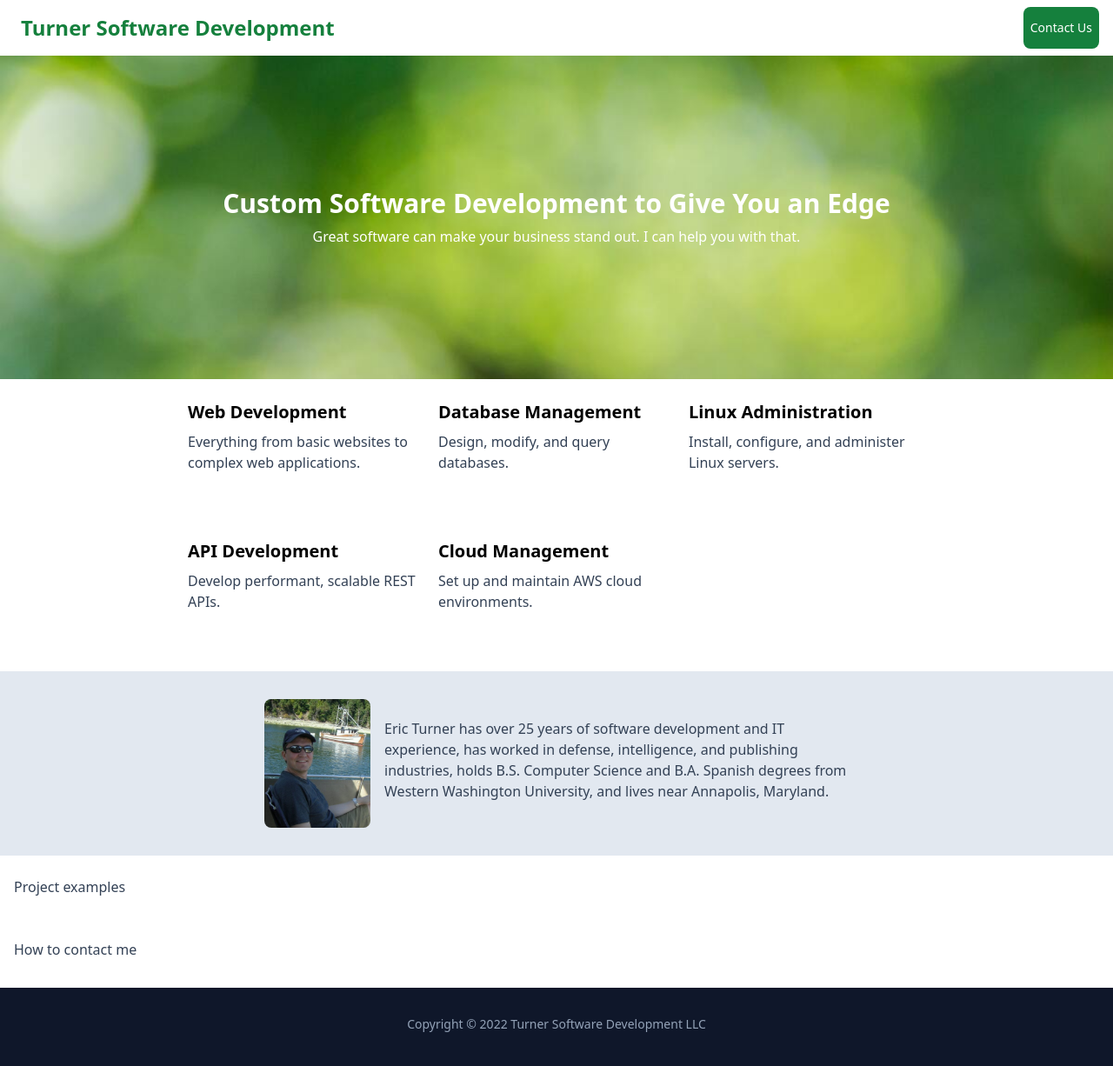
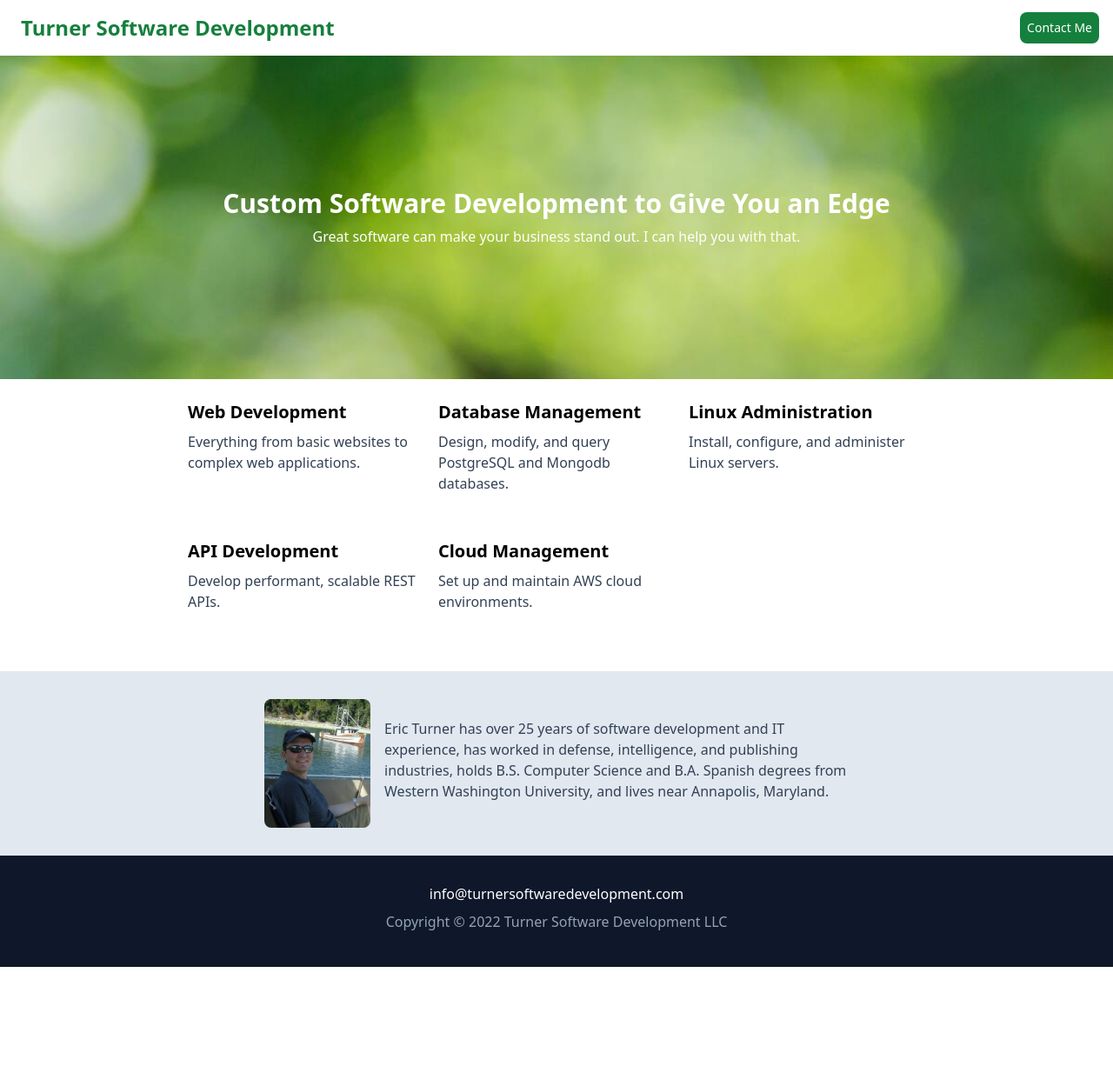
Before and after one commit to TurnerSoftwareDev/turnersoftwaredev.github.io, a Next.js app: page / in a window 1280 px wide. Shown: the whole page at 87% size. After the commit the page ends 1112 px from the top, so only its background shows below. Built offline with nearby package versions, Linux system fonts and the light colour scheme.

Commit message:
Add mailto links

```diff
--- a/components/heroUnit.js
+++ b/components/heroUnit.js
@@ -6,8 +6,7 @@ export default function HeroUnit({className}) {
             className={classNames('hero p-4 md:p-20 lg:p-36 bg-hero-800 md:bg-hero-1200 bg-cover bg-fixed text-white', className)}>
             <div className="flex flex-col lg:justify-center lg:text-center">
                 <h1 className="text-white font-bold">Custom Software Development to Give You an Edge</h1>
-                <p>Great software can make your business stand out.
-                    I can help you with that.</p>
+                <p>Great software can make your business stand out. I can help you with that.</p>
             </div>
         </section>
     )
--- a/components/pageLayout.js
+++ b/components/pageLayout.js
@@ -1,26 +1,52 @@
 import classNames from 'classnames';
 import Head from 'next/head';
+import Link from 'next/link';
 import Logo from './logo';
 import Button from './button';
 
+function Header({className}) {
+    const textColor = "text-green-700";
+    return (
+        <header className={classNames('header', className)}>
+            <div className="flex flex-row px-4 py-2 justify-between items-center align-middle">
+                <Logo className={textColor}/>
+                    <Button className={'bg-green-700'}>
+                        <Link href='mailto:info@turnersoftwaredevelopment.com'>
+                            <a className="text-white">Contact Me</a>
+                        </Link>
+                    </Button>
+            </div>
+        </header>
+    )
+}
+
+function Footer({className}) {
+    return (
+        <footer className={classNames("footer p-8", className)}>
+            <p className="text-center">
+            <Link href="mailto:info@turnersoftwaredevelopment.com">
+                <a className="text-white">info@turnersoftwaredevelopment.com</a>
+            </Link>
+            </p>
+            <p className="text-center font-light text-xs md:text-base text-slate-400">Copyright &copy; {new Date().getFullYear()} Turner Software Development LLC</p>
+        </footer>
+    )
+}
+
 export default function PageLayout({title, className, children}) {
+    const footerBgColor = 'bg-slate-900';
+    const bodyBgColor = 'bg-white';
+
     return (
-        <div className={classNames('pageLayout flex flex-col h-screen bg-slate-900', className)}>
+        <div className={classNames('pageLayout flex flex-col h-screen', footerBgColor, className)}>
             <Head>
                 <title>{title}</title>
             </Head>
-            <header className="bg-white">
-                <div className="flex flex-row px-4 py-2 justify-between align-middle">
-                    <Logo className="text-green-700"/>
-                    <Button className="text-white bg-green-700">Contact Us</Button>
-                </div>
-            </header>
-            <main className="bg-white">
+            <Header className={bodyBgColor}/>
+            <main className={bodyBgColor}>
                 {children}
             </main>
-            <footer className="p-8 bg-slate-900 text-white">
-                <p className="text-center font-light text-sm text-slate-400">Copyright &copy; {new Date().getFullYear()} Turner Software Development LLC</p>
-            </footer>
+            <Footer className={footerBgColor} />
         </div>
     )
 }
--- a/components/pages/home.js
+++ b/components/pages/home.js
@@ -10,9 +10,9 @@ export default function HomePage() {
         <PageLayout title="Home - Turner Software Development">
             <HeroUnit className="mb-2"/>
             <Services className="mb-2" />
-            <About className="mb-2 bg-slate-200"/>
-            <Portfolio className="mb-2" />
-            <Contact className="mb-2" />
+            <About className="bg-slate-200"/>
+            {/*<Portfolio className="mb-2" />*/}
+            {/*<Contact className="mb-2" />*/}
         </PageLayout>
     )
 }
--- a/components/services.js
+++ b/components/services.js
@@ -15,7 +15,7 @@ const servicesData = [
     {
         id: "database-management",
         name: "Database Management",
-        description: "Design, modify, and query databases."
+        description: "Design, modify, and query PostgreSQL and Mongodb databases."
     },
     {
         id: "cloud-management",
```
